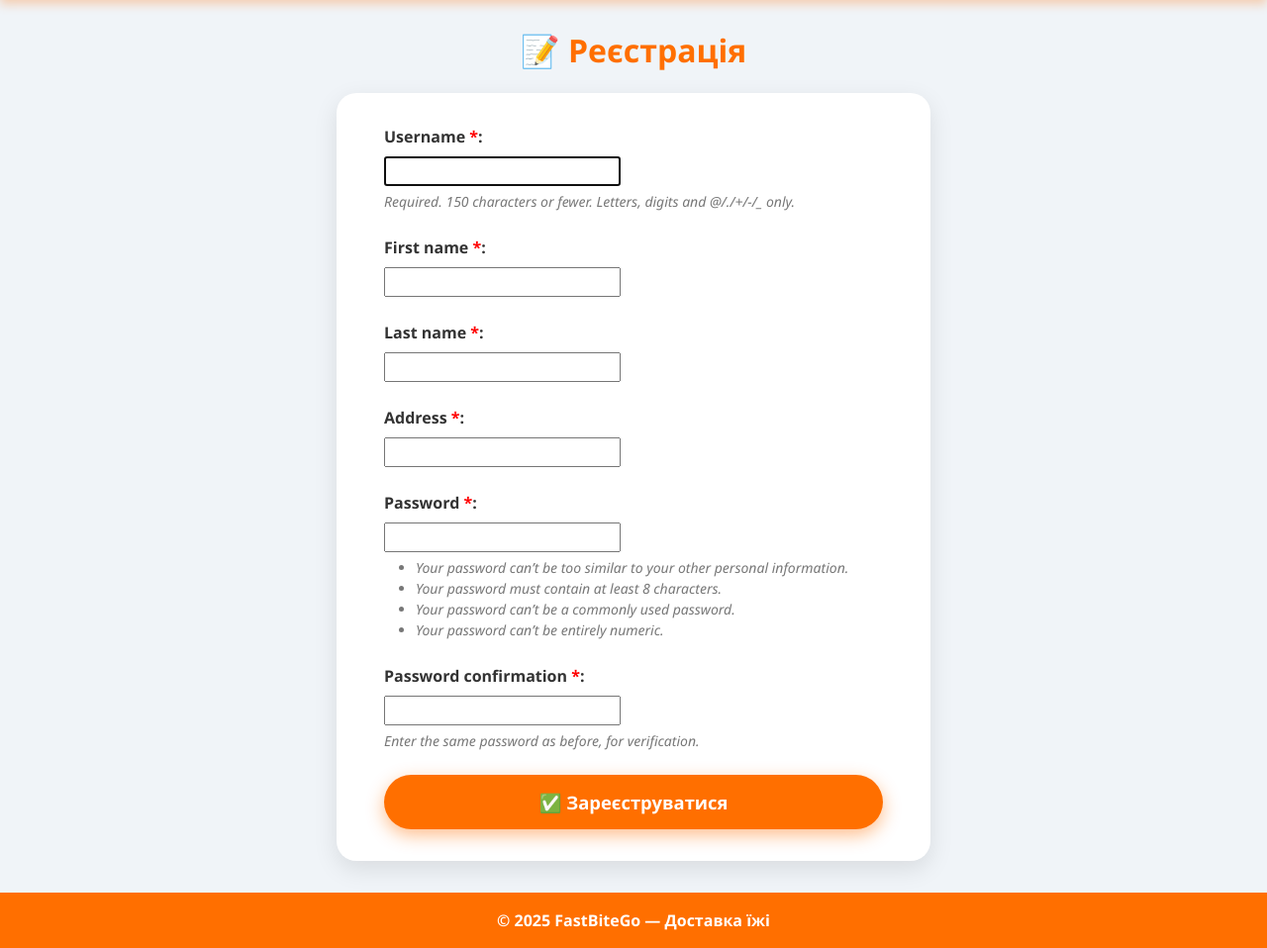
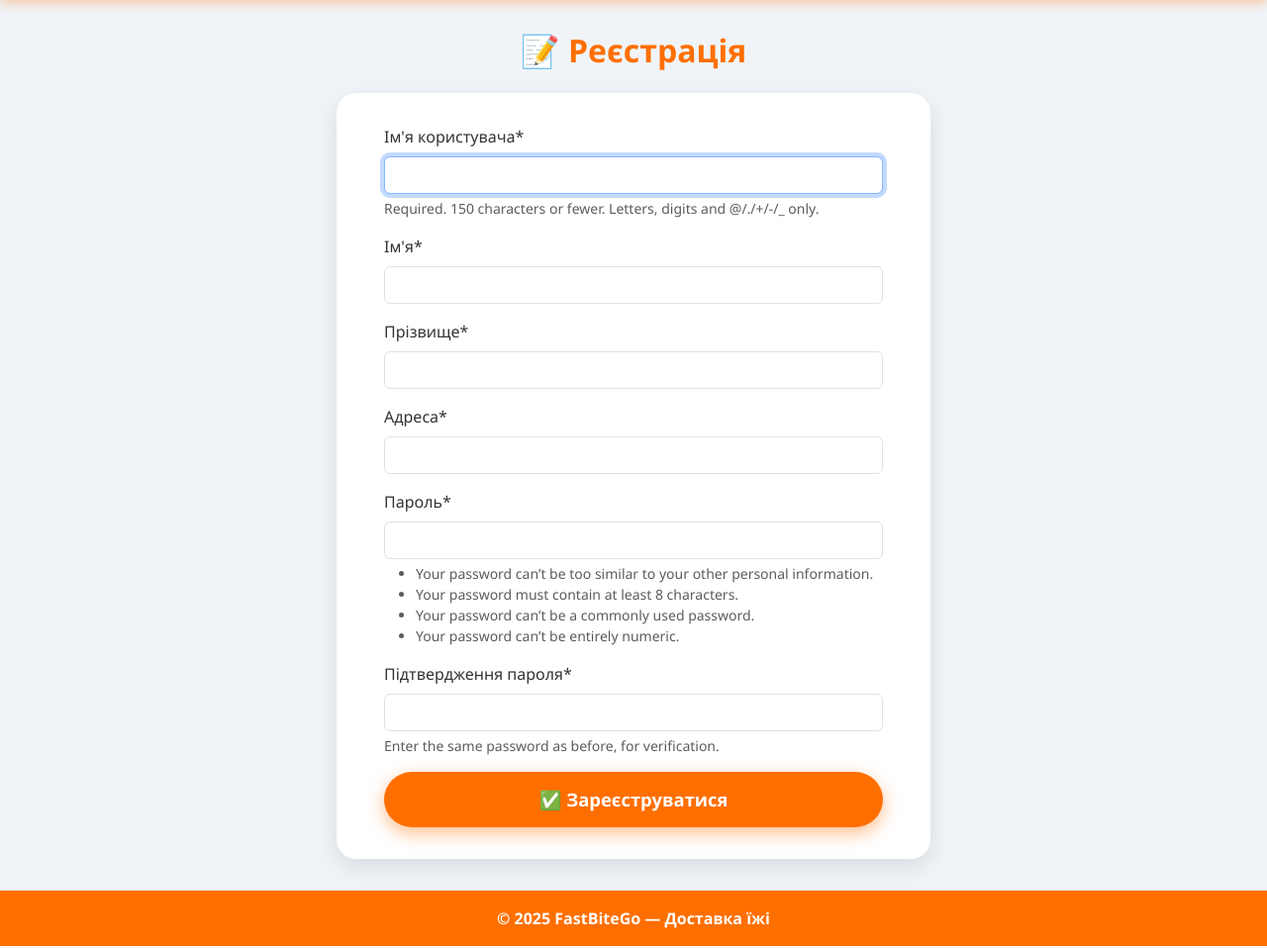
Before and after one commit to Slekatom/FastBiteGo, a Django app: page /accounts/register/ in a window 1280 px wide. Shown: the part 73-1031 px from the top of the page at 99% size. Run offline with Django 5.2, Linux system fonts and the light colour scheme; some libraries are stand-ins or nearby versions.

Commit message:
registration form beauty

```diff
--- a/FastBiteGo/accounts/forms.py
+++ b/FastBiteGo/accounts/forms.py
@@ -8,7 +8,22 @@ from crispy_forms.layout import Submit
 class CustomUserCreationForm(UserCreationForm):
     class Meta:
         model = CustomUser
-        fields = ["username", "first_name", "last_name", "address"]
+        fields = ["username", "first_name", "last_name", "address", "password1", "password2"]
+
+    def __init__(self, *args, **kwargs):
+        super().__init__(*args, **kwargs)
+
+        self.helper = FormHelper()
+        self.helper.form_method = 'post'
+        self.helper.add_input(Submit('submit', 'Зареєструватися'))
+
+        # Optional: кастомізація label'ів
+        self.fields['username'].label = "Ім'я користувача"
+        self.fields['first_name'].label = "Ім'я"
+        self.fields['last_name'].label = "Прізвище"
+        self.fields['address'].label = "Адреса"
+        self.fields['password1'].label = "Пароль"
+        self.fields['password2'].label = "Підтвердження пароля"
 
 class CustomAuthenticationForm(AuthenticationForm):
     username = forms.CharField(
--- a/FastBiteGo/templates/accounts/register.html
+++ b/FastBiteGo/templates/accounts/register.html
@@ -1,9 +1,6 @@
 {% extends "_base.html" %}
-<html lang="uk">
-<head>
-  <meta charset="UTF-8" />
-  <meta name="viewport" content="width=device-width, initial-scale=1" />
-  <title>Реєстрація</title>
+{% load crispy_forms_tags %}
+
 {% block content %}
 <h2 style="text-align:center; color:#ff6f00; font-size:2rem; margin-bottom:1.5rem; font-weight:bold; font-family: 'Segoe UI', Tahoma, Geneva, Verdana, sans-serif;">
   📝 Реєстрація
@@ -20,20 +17,8 @@
   color: #333;
 ">
   {% csrf_token %}
-  {% for field in form %}
-    <div style="margin-bottom: 1.5rem;">
-      <label for="{{ field.id_for_label }}" style="font-weight:600; display:block; margin-bottom:0.5rem;">
-        {{ field.label }}{% if field.field.required %} <span style="color:red;">*</span>{% endif %}:
-      </label>
-      {{ field }}
-      {% if field.help_text %}
-        <small style="color:#777; display:block; margin-top:0.3rem; font-style: italic;">{{ field.help_text }}</small>
-      {% endif %}
-      {% for error in field.errors %}
-        <div style="color:red; font-size:0.9rem; margin-top:0.3rem;">{{ error }}</div>
-      {% endfor %}
-    </div>
-  {% endfor %}
+
+  {{ form|crispy }}
 
   <button type="submit" style="
     width: 100%;
```
